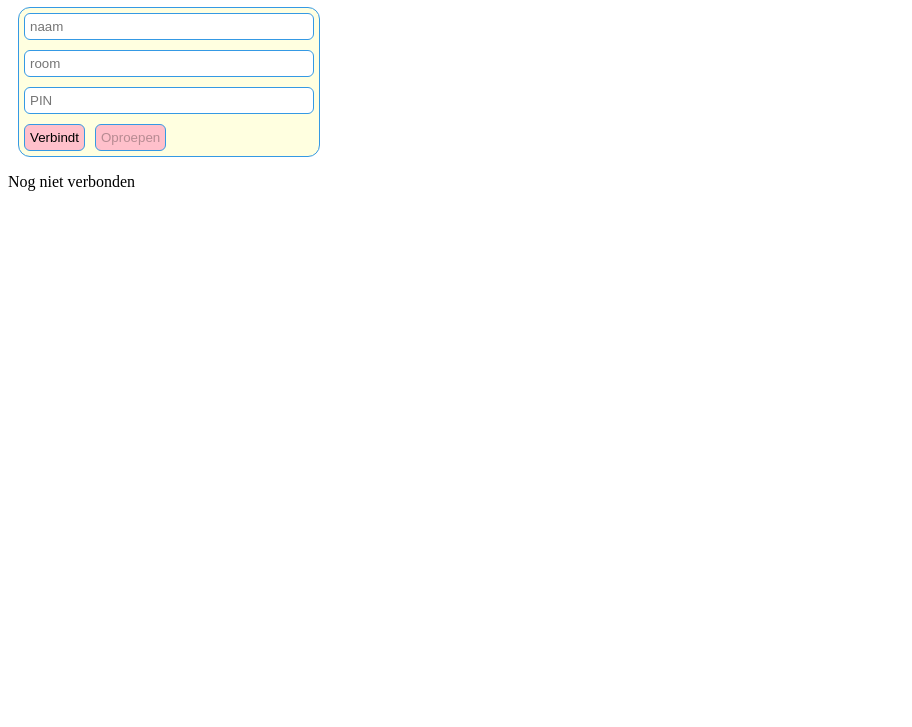
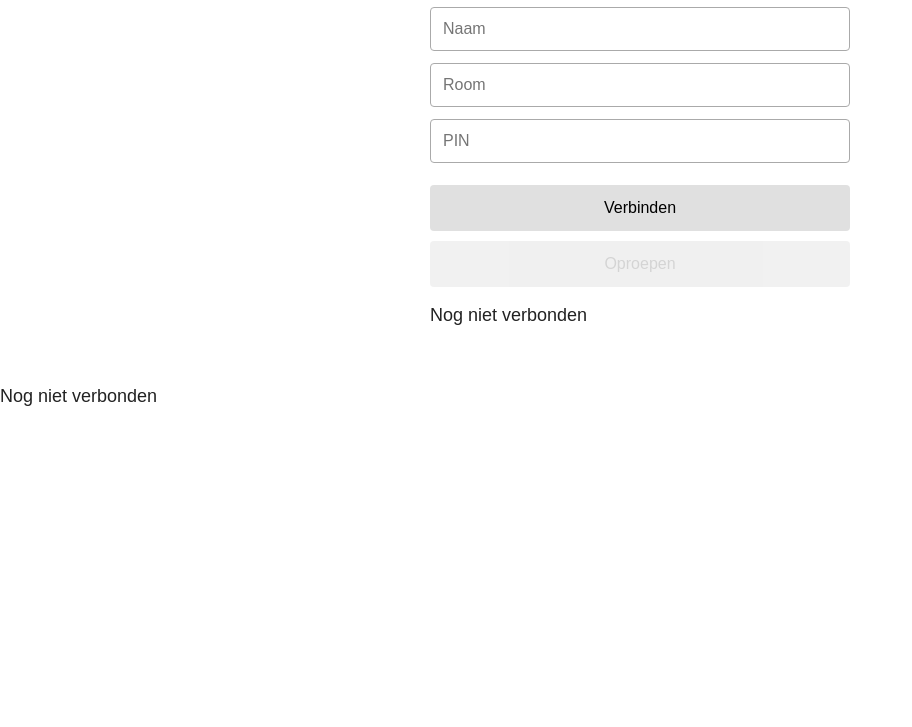
Before and after one commit to Stienaat/intercom, a website: page public/index.html in a window 1280 px wide. Shown: the part 73-800 px from the top of the page, without its empty margins (0-912 px from the left). Drawn offline with nearby package versions, Linux system fonts and the light colour scheme; no server answers.

Commit message:
Update web layout

```diff
--- a/public/index.html
+++ b/public/index.html
@@ -2,47 +2,103 @@
 <html lang="nl">
 <head>
   <meta charset="utf-8" />
+  <meta name="viewport" content="width=device-width, initial-scale=1" />
   <title>Mini Intercom</title>
 
-<style>
+  <style>
+    body {
+      margin: 0;
+      font-family: Arial, sans-serif;
+      background: #ffffff;
+      color: #222;
+    }
 
-.cont {
-	display: grid;
-	max-width: 300px;
-	border: 1px solid #3599E4;
-	border-radius: 12px;
-	padding: 5 px; margin: 10px;
-	background: lightyellow;
-}
+    .app {
+      max-width: 420px;
+      margin: 0 auto;
+      padding: 24px;
+    }
 
-.input {
-	margin: 5px;
-	padding: 5px;
-	border: 1px solid #3599E4;
-	border-radius: 6px;
-}
-.but {
-	margin: 5px;
-	padding: 5px;
-	max-width: 100px;
-	border: 1px solid #3599E4;
-	border-radius: 6px;
-	background: pink;
-}
-</style>
+    h1 {
+      margin: 0 0 24px;
+      font-size: 28px;
+    }
 
+    .field {
+      width: 100%;
+      box-sizing: border-box;
+      padding: 12px;
+      margin-bottom: 12px;
+      font-size: 16px;
+      border: 1px solid #aaa;
+      border-radius: 4px;
+    }
 
+    .button {
+      width: 100%;
+      padding: 14px;
+      margin-top: 10px;
+      font-size: 16px;
+      border: none;
+      border-radius: 4px;
+      background: #e0e0e0;
+    }
+
+    .button:disabled {
+      opacity: 0.45;
+    }
+
+    #people,
+    #status {
+      margin-top: 18px;
+      font-size: 18px;
+    }
+  </style>
 </head>
+
 <body>
-  <h1>Mini Intercom</h1>
-  <div id="container" class="cont">
-	<input id="name" class="input" placeholder="naam" />
-	<input id="room" class="input" placeholder="room" />
-	<input id="pin" class="input" placeholder="PIN" type="password" />
-	<div id="buttons" style="display:flex; items-center: space-between";>
-		<button id="join" class="but">Verbindt</button>
-		<button id="call" class="but" disabled>Oproepen</button>
-	</div>
+
+  <div class="app">
+
+    <h1>Mini Intercom</h1>
+
+    <input
+      id="name"
+      class="field"
+      placeholder="Naam"
+    />
+
+    <input
+      id="room"
+      class="field"
+      placeholder="Room"
+    />
+
+    <input
+      id="pin"
+      class="field"
+      placeholder="PIN"
+      type="password"
+    />
+
+    <button
+      id="join"
+      class="button"
+    >
+      Verbinden
+    </button>
+
+    <button
+      id="call"
+      class="button"
+      disabled
+    >
+      Oproepen
+    </button>
+
+    <p id="people"></p>
+    <p id="status">Nog niet verbonden</p>
+
   </div>
 
 <p id="people"></p>
@@ -87,19 +143,13 @@
 
     // 🎤 Microfoon opvragen met ruisonderdrukking
     localStream = await navigator.mediaDevices.getUserMedia({
-      audio: {
-        echoCancellation: true,
-        noiseSuppression: true,
-        autoGainControl: true
-      },
+      audio: true,
       video: false
     });
 
     // 🔊 Microfoon iets stiller zetten (vermindert ruis & blazen)
     const audioTracks = localStream.getAudioTracks();
-    audioTracks[0].applyConstraints({
-      advanced: [{ volume: 0.7 }]
-    });
+
   }
 function createPeerConnection() {
   pc = new RTCPeerConnection(rtcConfig);
@@ -225,9 +275,15 @@ callBtn.onclick = async () => {
     await initMedia();
     createPeerConnection();
   } catch (err) {
-    console.error('Media fout:', err);
-    statusEl.textContent = 'Microfoon kon niet starten';
-  }
+  console.error(
+    'Media fout:',
+    err.name,
+    err.message
+  );
+
+  statusEl.textContent =
+    'Microfoon fout: ' + err.name + ' - ' + err.message;
+}
 };
 
 socket.on('incoming-call', async ({ from }) => {
@@ -240,12 +296,18 @@ socket.on('incoming-call', async ({ from }) => {
     return;
   }
 
+  try {
   await initMedia();
   createPeerConnection();
 
   socket.emit('accept-call', { roomId });
+  statusEl.textContent = 'Oproep aangenomen';
+  } catch (err) {
+    console.error('Media fout:', err.name, err.message);
+    statusEl.textContent =
+      'Microfoon fout: ' + err.name + ' - ' + err.message;
+  }
 
-  statusEl.textContent = 'Oproep aangenomen';
 });
 
 socket.on('call-accepted', async () => {
```
